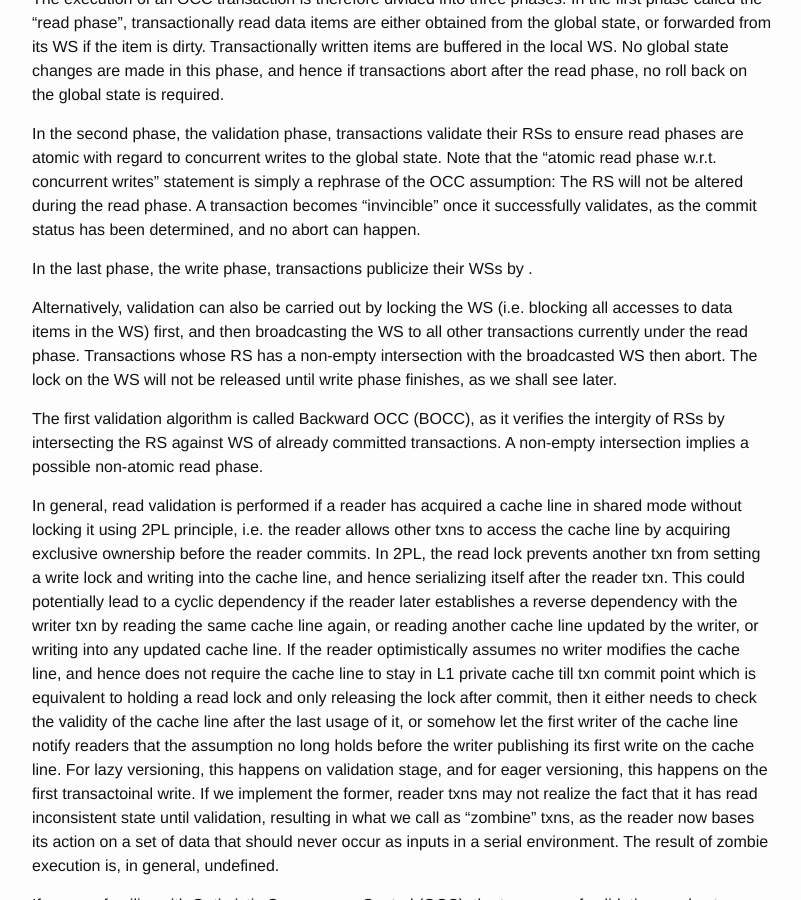
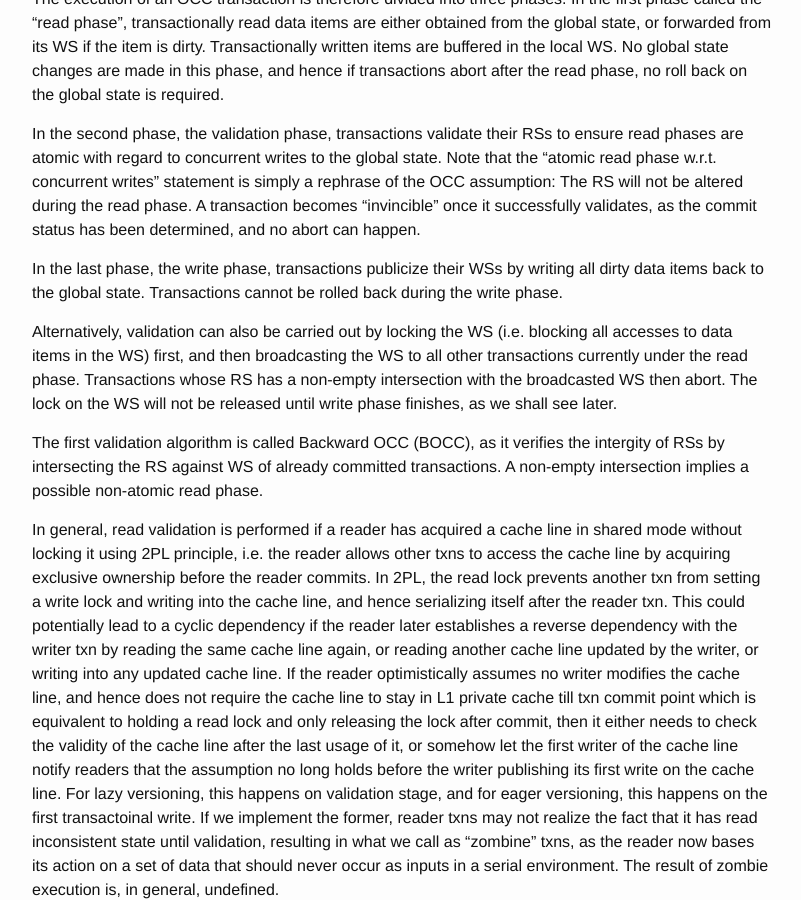
Before and after one commit to wangziqi2013/wangziqi2013.github.io, a Jekyll site: the page built from _posts/2018-03-18-HTM-Hardware-2PL-and-OCC.markdown, in a window 1280 px wide and 900 px high, scrolled down 3618 px. Shown: the whole window, without its empty margins (238-1039 px from the left). Built offline with Jekyll 4.4.1, drawn with Linux system fonts in a browser that asks for light colours.

Commit message:
Finish write phase

```diff
--- a/_posts/2018-03-18-HTM-Hardware-2PL-and-OCC.markdown
+++ b/_posts/2018-03-18-HTM-Hardware-2PL-and-OCC.markdown
@@ -143,7 +143,8 @@ are atomic with regard to concurrent writes to the global state. Note that the "
 statement is simply a rephrase of the OCC assumption: The RS will not be altered during the read phase. A transaction
 becomes "invincible" once it successfully validates, as the commit status has been determined, and no abort can happen.
 
-In the last phase, the write phase, transactions publicize their WSs by .
+In the last phase, the write phase, transactions publicize their WSs by writing all dirty data items back to the
+global state. Transactions cannot be rolled back during the write phase.
 
 Alternatively,
 validation can also be carried out by locking the WS (i.e. blocking all accesses to data items in the WS)
```
